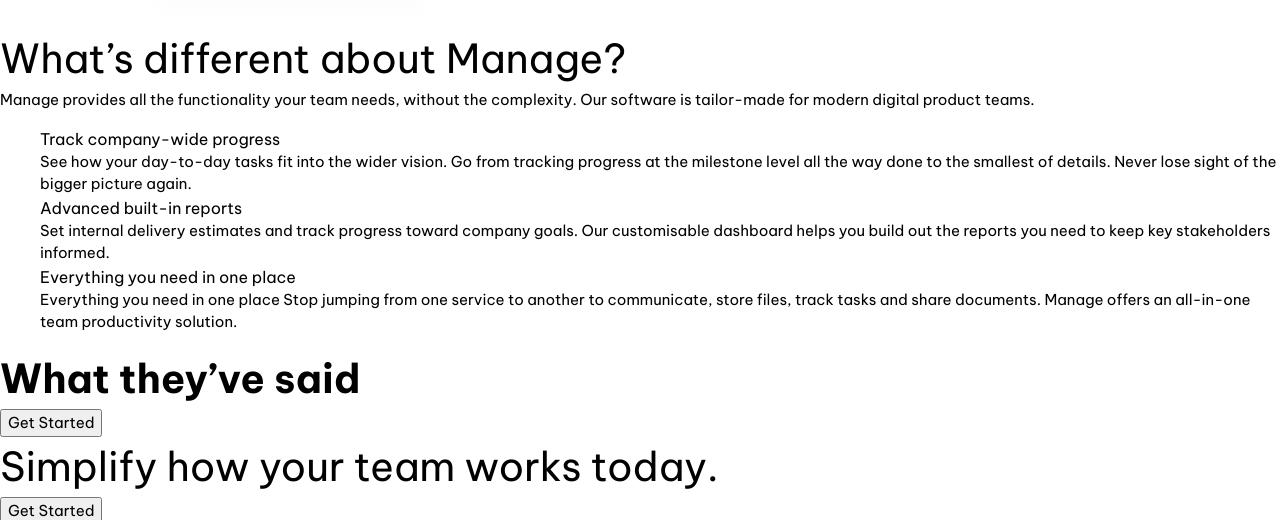
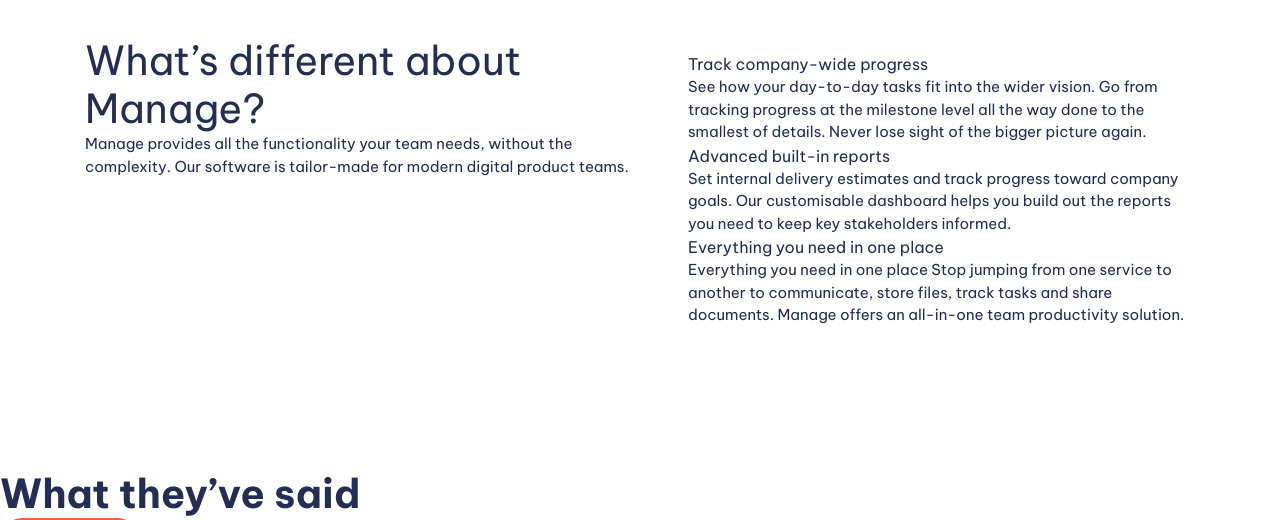
Before and after one commit to A14313/landing-page, a website built with Parcel: page src/index.html in a window 1280 px wide. Shown: the part 910-1430 px from the top of the page. Built offline with nearby package versions, Linux system fonts and the light colour scheme.

Commit message:
Added more styling
Added more styling

```diff
--- a/src/index.html
+++ b/src/index.html
@@ -28,7 +28,7 @@
         </header>
 
         <main>
-            <section>
+            <section class="padding-block-900">
                 <div class="container">
                     <div class="even-columns">
                         <div>
@@ -50,7 +50,7 @@
             </section>
 
 
-            <section>
+            <section class="padding-block-900">
                 <div class="container">
                     <div class="even-columns">
                         <div>
@@ -95,7 +95,7 @@
                 </div>
             </section>
 
-            <section class="carousel">
+            <section class="carousel | padding-block-700">
                 <h2 class="fs-secondary-heading">
                     What they’ve said
                 </h2>
@@ -103,7 +103,7 @@
                 <button class="button">Get Started</button>
             </section>
 
-            <section class="cta | bg-primary-400 text-neutral-100">
+            <section class="cta | bg-accent-400 text-neutral-100 padding-block-700">
                 <div class="container">
                     <div class="even-columns">
                         <div>
@@ -119,7 +119,7 @@
             </section>
         </main>
 
-        <footer class="bg-neutral-900 text-neutral-100">
+        <footer class="bg-neutral-900 text-neutral-100 padding-block-700">
             <div class="container">
                 <div class="even-columns">
                     <div class="">
--- a/src/scss/_breakpoints.scss
+++ b/src/scss/_breakpoints.scss
@@ -3,7 +3,7 @@
 $breakpoints: (
     xsm: 375px,
     sm: 600px,
-    med: 800px,
+    med: 800px, /*50em*/
     lrg: 1440px
 );
 
--- a/src/scss/_colors.scss
+++ b/src/scss/_colors.scss
@@ -3,11 +3,13 @@
 $colors: (
     primary-400: hsl(228, 39%, 23%),
 
+    accent-500: hsl(12, 60%, 45%),
     accent-400: hsl(12, 88%, 59%),
+    accent-300: hsl(12, 88%, 75%),
     accent-100: hsl(13, 100%, 96%),
 
-    neutral-900: hsl(0, 0%, 0%),
-    neutral-100: hsl(232, 12%, 13%)
+    neutral-900: hsl(232, 12%, 13%),
+    neutral-100: hsl(0, 0%, 100%)
 );
 
 @function color($key) {
--- a/src/scss/main.scss
+++ b/src/scss/main.scss
@@ -85,46 +85,60 @@
     }
 }
 
+:root {
+    --size-100: .25rem;
+    --size-200: .5rem;
+    --size-300: .75rem;
+    --size-400: 1rem;
+    --size-500: 1.5rem;
+    --size-600: 2rem;
+    --size-700: 3rem;
+    --size-800: 4rem;
+    --size-900: 5rem;
+
+
+}
+
 /*Utility Classes*/
 
 .text-primary-400 {
-    color: var(--clr-primary-400);
+    color: color(primary-400);
 }
 
 .text-accent-400 {
-    color: var(--clr-accent-400);
+    color: color(accent-400);
 }
 
 .text-accent-100 {
-    color: var(--clr-accent-100);
+    color: color(accent-100);
 }
 
 .text-neutral-100 {
-    color: var(--clr-neutral-100);
+    color: color(neutral-100);
 }
 
 .text-neutral-900 {
-    color: var(--clr-neutral-900);
+    color: color(neutral-900);
 }
 
 .bg-primary-400 {
-    background-color: var(--clr-primary-400);
+    background-color: color(primary-400);
 }
 
 .bg-accent-400 {
-    background-color: var(--clr-accent-400);
+    background-color: color(accent-400);
 }
 
 .bg-accent-100 {
-    background-color: var(--clr-accent-100);
+    background-color: color(accent-100);
 }
 
 .bg-neutral-100 {
-    background-color: var(--clr-neutral-100);
+    background-color: color(neutral-100);
 }
 
 .bg-neutral-900 {
-    background-color: var(--clr-neutral-900);
+    background-color: color(neutral-900);
 }
 
 .fw-bold { font-weight: var(--fw-bold); }
@@ -133,10 +147,14 @@
 
 .fs-primary-heading {
     font-size: var(--fs-primary-heading);
+    line-height: 1.2;
+    font-weight: fw(bold);
 }
 
 .fs-secondary-heading {
     font-size: var(--fs-secondary-heading);
+    line-height: 1.2;
+    font-weight: fw(bold);
 }
 
 .fs-300 { font-size: var(--fs-300); }
@@ -144,9 +162,69 @@
 .fs-500 { font-size: var(--fs-500); }
 .fs-600 { font-size: var(--fs-600); }
 
+.padding-block-700 {
+    padding-block: var(--size-700);
+}
 
+.padding-block-900 {
+    padding-block: var(--size-900);
+}
+
+.container {
+    --max-width: 1110px;
+    --padding: 1rem;
+
+    width: min(var(--max-width), 100% - (var(--padding) * 2));
+    margin-inline: auto;
+}
+
+.even-columns {
+    display: grid;
+    gap: 1rem;
+
+    @include mediaQuery(med) {
+        grid-auto-flow: column;
+        grid-auto-columns: 1fr;
+    }
+}
+
+/*General styling*/
 
 body {
     font-family: ff(ff-primary);
     font-size: var(--fs-body);
+    color: color(primary-400);
 }
+
+/* Button */
+
+.button {
+    border: 0;
+    text-decoration: none;
+    border-radius: 100vmax;
+    padding: 1.25em 2.5em;
+    font-weight: fw(bold);
+    font-size: var(--fs-button);
+    line-height: 1; /*To make the text centered, then add more padding*/
+    cursor: pointer;
+    color: color(neutral-100);
+    background-color: color(accent-400);
+    box-shadow: 0 1.125em 1em -1em color(accent-500);
+
+
+    &[data-type="inverted"] {
+        background-color: color(neutral-100);
+        color: color(accent-400);
+    }
+
+    &:hover,
+    &:focus-visible {
+        background-color: color(accent-300);
+    }
+
+    &[data-type="inverted"]:hover,
+    &[data-type="inverted"]:focus-visible {
+        background-color: color(neutral-100);
+        color: color(accent-300);
+    }
+}
```
Also changed, not shown: dist/illustration-intro.240c9eda.svg (deleted), dist/illustration-intro.7387ea0c.svg (added), dist/index.html, dist/logo.166807bc.svg (added), dist/logo.cd13699a.svg (deleted), 6 other files.
